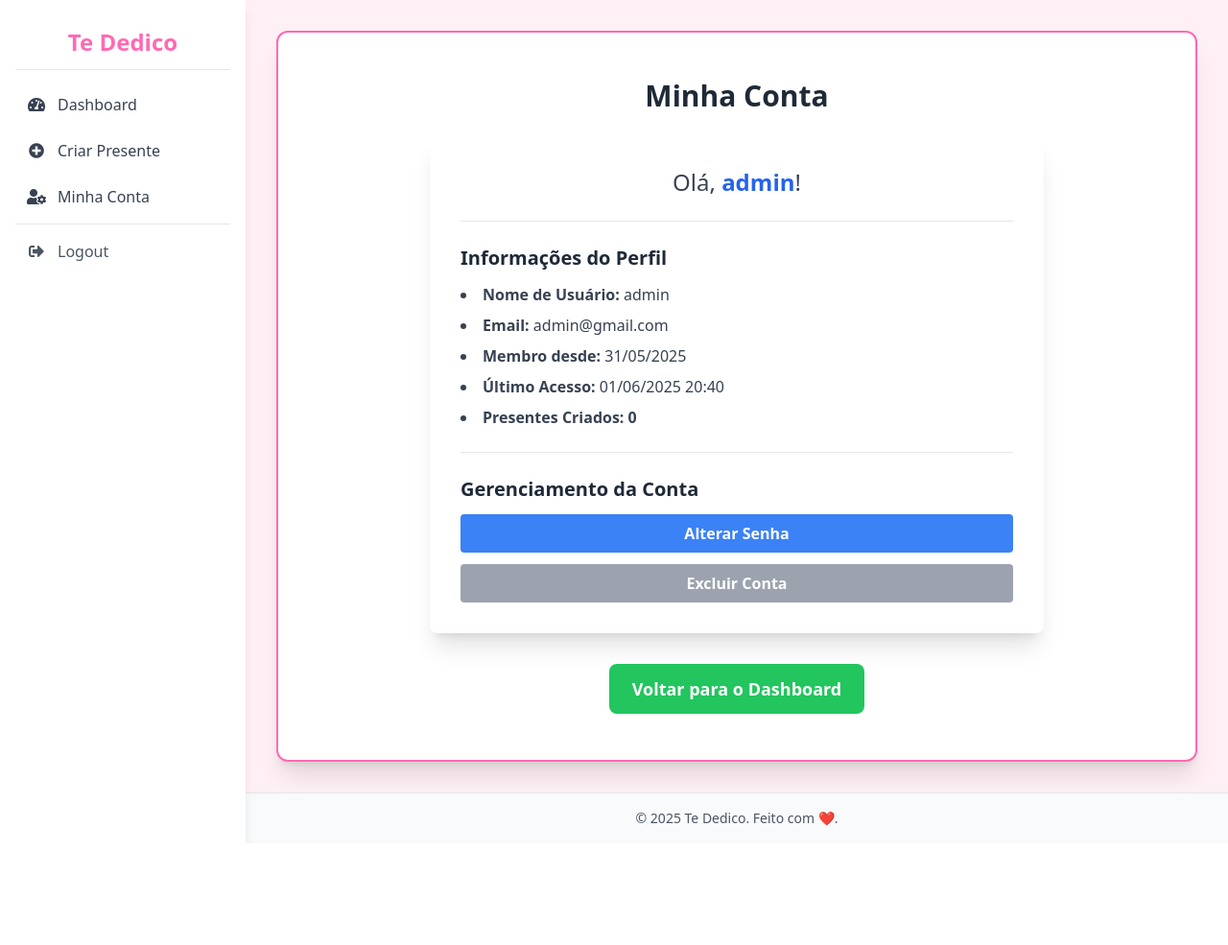
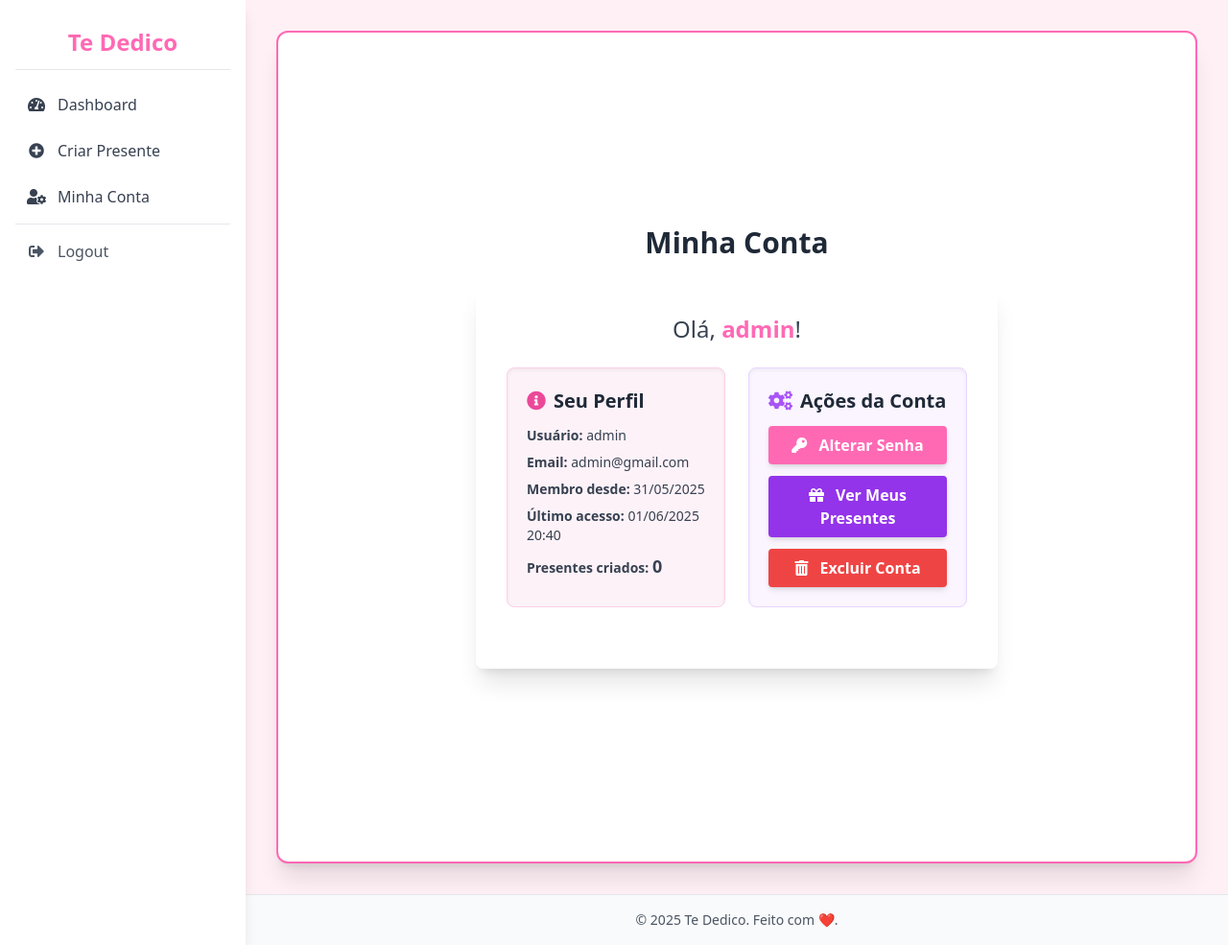
Before and after one commit to gabrielmenezes30/sistema-tededico, a Django app: page /minha-conta/ in a window 1280 px wide. Shown: the whole page at 96% size. Before the commit the page ends 879 px from the top, so only its background shows below. Run offline with Django 5.2, Linux system fonts and the light colour scheme; a user stored in the database is signed in; data comes from the database, SQL or seed files in the repository; both versions use the stored data as it was after the commit; some libraries are stand-ins or nearby versions.

```diff
--- a/app/templates/minhaConta/minha_conta.html
+++ b/app/templates/minhaConta/minha_conta.html
@@ -3,39 +3,48 @@
 {% block title %}Minha Conta - Te Dedico{% endblock %}
 
 {% block content %}
-<div class="container mx-auto p-4 max-w-2xl">
+<div class="container mx-auto p-4 max-w-xl flex flex-col items-center justify-center min-h-screen">
     <h1 class="text-3xl font-bold mb-6 text-center text-gray-800">Minha Conta</h1>
 
-    <div class="bg-white p-8 rounded-lg shadow-xl mb-8">
-        <p class="text-2xl text-center mb-4 text-gray-700">Olá, <span class="font-extrabold text-blue-600">{{ username }}</span>!</p>
-        <hr class="my-6 border-gray-200">
+    <div class="bg-white p-8 rounded-lg shadow-xl w-full">
+        <p class="text-2xl text-center mb-6 text-gray-700">Olá, <span class="font-extrabold text-[var(--casal-accent)]">{{ username }}</span>!</p>
 
-        <h2 class="text-xl font-semibold mb-3 text-gray-800">Informações do Perfil</h2>
-        <ul class="list-disc list-inside text-gray-700 space-y-2">
-            <li><strong>Nome de Usuário:</strong> {{ request.user.username }}</li>
-            <li><strong>Email:</strong> {{ request.user.email }}</li>
-            <li><strong>Membro desde:</strong> {{ request.user.date_joined|date:"d/m/Y" }}</li>
-            <li><strong>Último Acesso:</strong> {{ request.user.last_login|date:"d/m/Y H:i" }}</li>
-            <li><strong>Presentes Criados:</strong> <span class="font-bold">{{ request.user.presentes.count }}</span></li>
-        </ul>
+        <div class="grid grid-cols-1 md:grid-cols-2 gap-6 mb-8">
+            {# Card/Seção de Informações do Perfil #}
+            <div class="bg-pink-50 p-5 rounded-lg shadow-inner border border-pink-200">
+                <h2 class="text-xl font-semibold mb-3 text-gray-800 flex items-center">
+                    <i class="fas fa-info-circle mr-2 text-pink-500"></i> Seu Perfil
+                </h2>
+                <div class="space-y-2 text-gray-700 text-sm">
+                    <p><strong>Usuário:</strong> <span class="font-medium">{{ request.user.username }}</span></p>
+                    <p><strong>Email:</strong> <span class="font-medium">{{ request.user.email }}</span></p>
+                    <p><strong>Membro desde:</strong> <span class="font-medium">{{ request.user.date_joined|date:"d/m/Y" }}</span></p>
+                    <p><strong>Último acesso:</strong> <span class="font-medium">{{ request.user.last_login|date:"d/m/Y H:i" }}</span></p>
+                    <p><strong>Presentes criados:</strong> <span class="font-bold text-lg">{{ request.user.presentes.count }}</span></p>
+                </div>
+            </div>
 
-        <hr class="my-6 border-gray-200">
-
-        <h2 class="text-xl font-semibold mb-3 text-gray-800">Gerenciamento da Conta</h2>
-        <div class="flex flex-col space-y-3">
-            <a href="{% url 'password_change' %}" class="bg-blue-500 hover:bg-blue-600 text-white font-bold py-2 px-4 rounded transition duration-300 ease-in-out text-center">
-                Alterar Senha
-            </a>
-            <button onclick="alert('Funcionalidade em desenvolvimento!')" class="bg-gray-400 hover:bg-gray-500 text-white font-bold py-2 px-4 rounded transition duration-300 ease-in-out text-center">
-                Excluir Conta
-            </button>
+            {# Card/Seção de Ações da Conta - Fundo Roxinho Claro #}
+            <div class="bg-purple-50 p-5 rounded-lg shadow-inner border border-purple-200">
+                <h2 class="text-xl font-semibold mb-3 text-gray-800 flex items-center">
+                    <i class="fas fa-cogs mr-2 text-purple-500"></i> Ações da Conta
+                </h2>
+                <div class="flex flex-col space-y-3">
+                    {# Botão Alterar Senha - Cor de destaque principal com hover sutil #}
+                    <a href="{% url 'password_change' %}" class="bg-[var(--casal-accent)] hover:brightness-110 text-white font-bold py-2 px-4 rounded transition duration-300 ease-in-out text-center shadow-md">
+                        <i class="fas fa-key mr-2"></i> Alterar Senha
+                    </a>
+                    {# Botão Ver Meus Presentes - Roxinho claro com hover sutil #}
+                    <a href="{% url 'dashboard' %}" class="bg-purple-600 hover:brightness-110 text-white font-bold py-2 px-4 rounded transition duration-300 ease-in-out text-center shadow-md">
+                        <i class="fas fa-gift mr-2"></i> Ver Meus Presentes
+                    </a>
+                    {# Botão Excluir Conta - Vermelho neutro com hover sutil #}
+                    <button onclick="alert('Esta funcionalidade de exclusão de conta requer confirmação e será implementada em breve!')" class="bg-red-500 hover:brightness-110 text-white font-bold py-2 px-4 rounded transition duration-300 ease-in-out text-center shadow-md">
+                        <i class="fas fa-trash-alt mr-2"></i> Excluir Conta
+                    </button>
+                </div>
+            </div>
         </div>
-    </div>
-
-    <div class="text-center">
-        <a href="{% url 'dashboard' %}" class="inline-block bg-green-500 hover:bg-green-600 text-white font-bold py-3 px-6 rounded-lg text-lg transition duration-300 ease-in-out">
-            Voltar para o Dashboard
-        </a>
     </div>
 </div>
 {% endblock %}
```
Also changed, not shown: app/templates/password_change_form.html (+59 -10 lines), .gitignore.txt (added), db.sqlite3.
